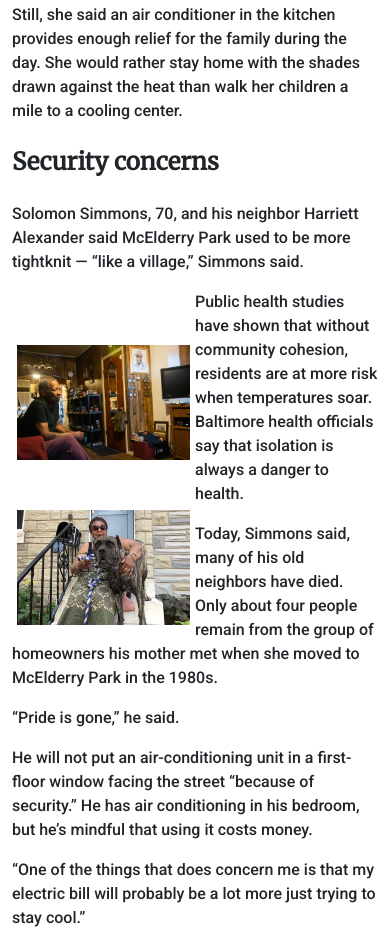
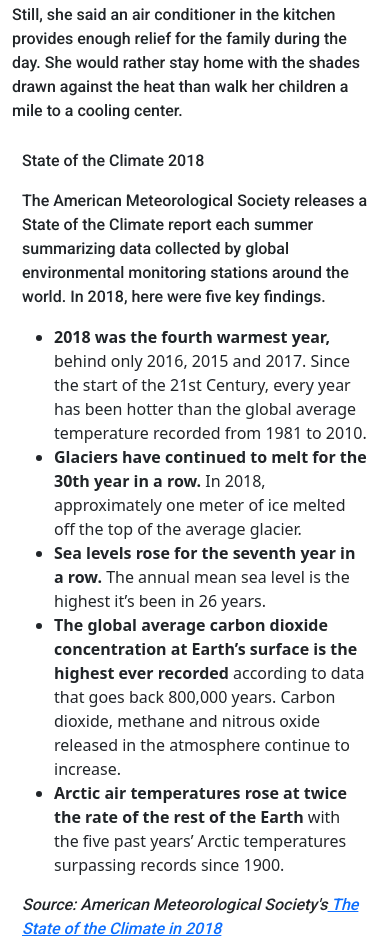
Before and after one commit to nhudgins/nicole-hudgins-jour652x, a plain HTML site: page climate-crisis-story/index.html in a window 390 px wide. Shown: the part 6886-7830 px from the top of the page. Drawn offline with nearby package versions, Linux system fonts and the light colour scheme.

Commit message:
climate crisis

```diff
--- a/climate-crisis-story/index.html
+++ b/climate-crisis-story/index.html
@@ -125,6 +125,19 @@ But many East Baltimoreans said during the heat wave that they weren’t aware o
 <p>A sensor inside a bedroom showed that the heat index during the heat wave was consistently higher inside than outside Pingley’s house.</p>
 
 <p>Still, she said an air conditioner in the kitchen provides enough relief for the family during the day. She would rather stay home with the shades drawn against the heat than walk her children a mile to a cooling center.</p>
+
+<div class="text-box">
+    <p class="text-box-title">State of the Climate 2018</p>
+    <p class="text-box-intro-text">The American Meteorological Society releases a State of the Climate report each summer summarizing data collected by global environmental monitoring stations around the world. In 2018, here were five key findings.
+        <ul class="text-box-text" style="list-style-type:disc;">
+          <li><strong>2018 was the fourth warmest year,</strong> behind only 2016, 2015 and 2017. Since the start of the 21st Century, every year has been hotter than the global average temperature recorded from 1981 to 2010.</li>
+          <li><strong>Glaciers have continued to melt for the 30th year in a row.</strong> In 2018, approximately one meter of ice melted off the top of the average glacier.</li>
+          <li><strong>Sea levels rose for the seventh year in a row.</strong> The annual mean sea level is the highest it’s been in 26 years.</li>
+          <li><strong>The global average carbon dioxide concentration at Earth’s surface is the highest ever recorded</strong> according to data that goes back 800,000 years. Carbon dioxide, methane and nitrous oxide released in the atmosphere continue to increase.</li>
+          <li><strong>Arctic air temperatures rose at twice the rate of the rest of the Earth</strong> with the five past years’ Arctic temperatures surpassing records since 1900.</li>
+        </ul>
+        <p class="caption">Source: American Meteorological Society's<a href="https://www.ametsoc.org/ams/index.cfm/publications/bulletin-of-the-american-meteorological-society-bams/state-of-the-climate/"> The State of the Climate in 2018</a></p>
+  </div><br>
 
 <h3>Security concerns</h3>
 
--- a/climate-crisis-story/style.css
+++ b/climate-crisis-story/style.css
@@ -144,5 +144,12 @@ a {
 }
 
 #datawrapper-chart-Y5wPV {
-  border: 2px solid black;
+  border: 2px
+  border-color: solid black;
 }
+
+.text-box {
+  border: 2px;
+  border-color: chocolate;
+  padding: 10px;
+}
```
